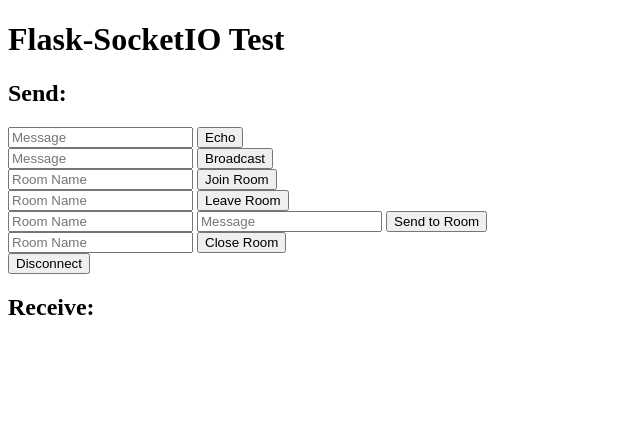
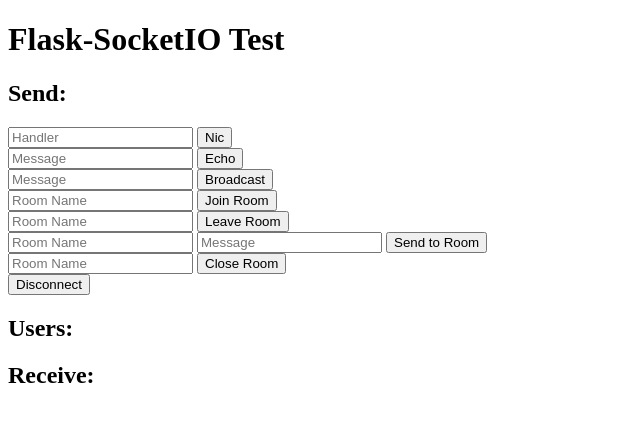
Before and after one commit to cedricbonhomme/JackSays, a Flask app: page / in a window 1280 px wide. Shown: the top 422 px of the page, without its empty margins (0-640 px from the left). Run offline with Flask 2, Linux system fonts and the light colour scheme; some libraries are stand-ins or nearby versions.

Commit message:
des trucs

```diff
--- a/web/templates/index.html
+++ b/web/templates/index.html
@@ -17,12 +17,25 @@
 
             // event handler for server sent data
             // the data is displayed in the "Received" section of the page
+	    socket.on('err', function(msg) {
+                window.alert(msg.data);
+            });
+
+
+            socket.on('user list', function(msg) {
+                $('#usr').text(msg.data);
+            });
+
             socket.on('my response', function(msg) {
                 $('#log').append('<br>Received #' + msg.count + ': ' + msg.data);
             });
 
             // handlers for the different forms in the page
             // these send data to the server in a variety of ways
+	    $('form#nic').submit(function(event) {
+                socket.emit('nic', {data: $('#nic_data').val()});
+                return false;
+            });
             $('form#emit').submit(function(event) {
                 socket.emit('my event', {data: $('#emit_data').val()});
                 return false;
@@ -57,6 +70,10 @@
 <body>
     <h1>Flask-SocketIO Test</h1>
     <h2>Send:</h2>
+ 	<form id="nic" method="POST" action='#'>
+        <input type="text" name="nic_data" id="nic_data" placeholder="Handler">
+        <input type="submit" value="Nic">
+    </form>
     <form id="emit" method="POST" action='#'>
         <input type="text" name="emit_data" id="emit_data" placeholder="Message">
         <input type="submit" value="Echo">
@@ -85,6 +102,8 @@
     <form id="disconnect" method="POST" action="#">
         <input type="submit" value="Disconnect">
     </form>
+    <h2>Users:</h2>
+    <div id="usr"></div>
     <h2>Receive:</h2>
     <div id="log"></div>
 </body>
--- a/web/views.py
+++ b/web/views.py
@@ -14,6 +14,7 @@ from web import app, socketio
 
 thread = None
 
+users = []
 
 def background_thread():
     """Example of how to send server generated events to clients."""
@@ -34,6 +35,19 @@ def index():
         thread.start()
     return render_template('index.html')
 
+@socketio.on('nic', namespace='/test')
+def change_nic(message):
+    if message['data'] in users:
+        emit('err',
+         {'data': message['data']+" is already taken!"})
+    else:
+        join_room(message['data'])
+        users.append(message['data'])
+        emit('user list',
+             {'data': ",".join(users)},
+             broadcast=True)
+        emit('my response',
+             {'data': "user changed alias - "+message['data'], 'count': session['receive_count']})
 
 @socketio.on('my event', namespace='/test')
 def test_message(message):
@@ -66,7 +80,6 @@ def leave(message):
     emit('my response',
          {'data': 'In rooms: ' + ', '.join(request.namespace.rooms),
           'count': session['receive_count']})
-
 
 @socketio.on('close room', namespace='/test')
 def close(message):
@@ -101,6 +114,9 @@ def test_connect():
 @socketio.on('disconnect', namespace='/test')
 def test_disconnect():
     print('Client disconnected')
+    emit('my response',
+         {'data': "/quit", 'count': session['receive_count']},
+         broadcast=True)
 
 
 if __name__ == '__main__':
```
